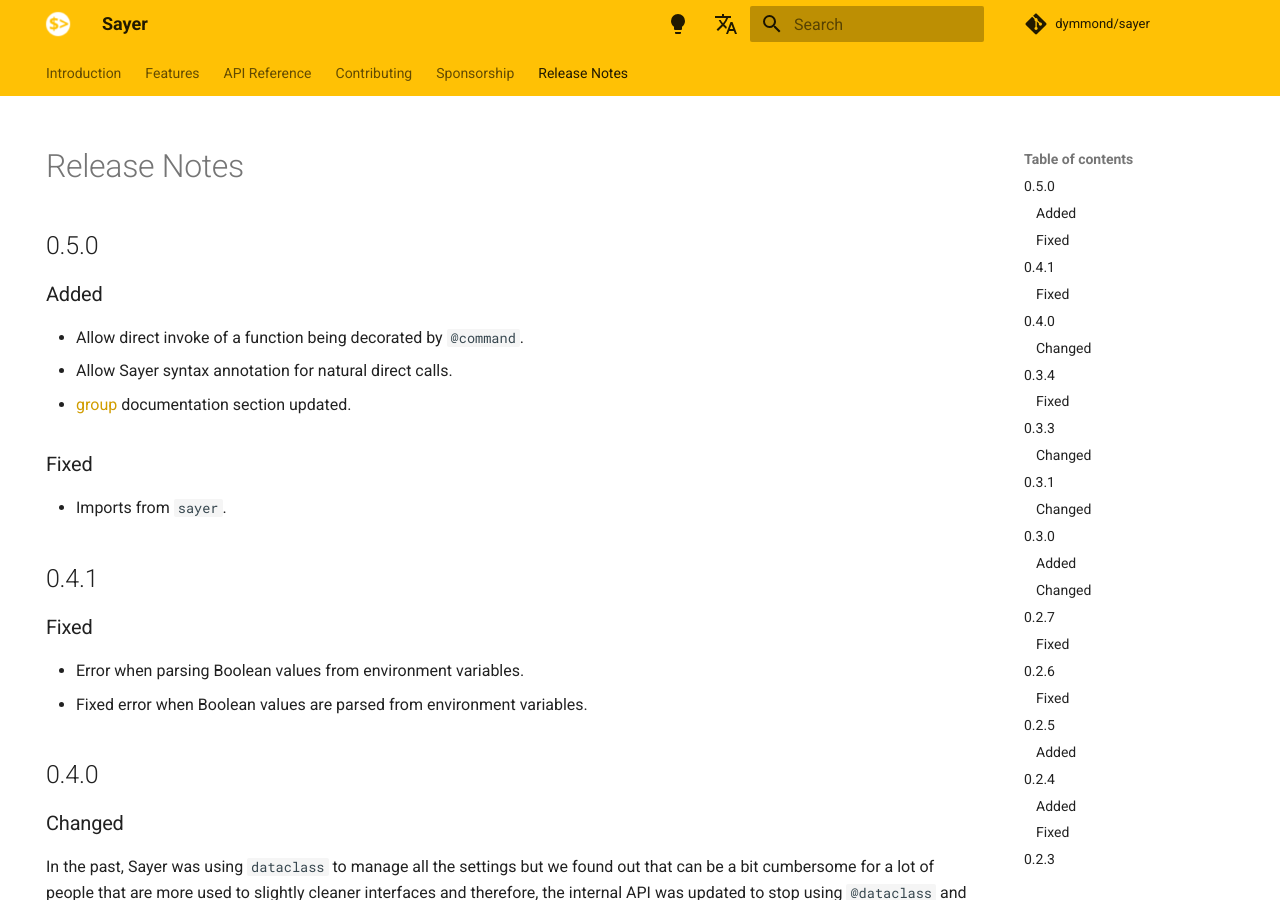
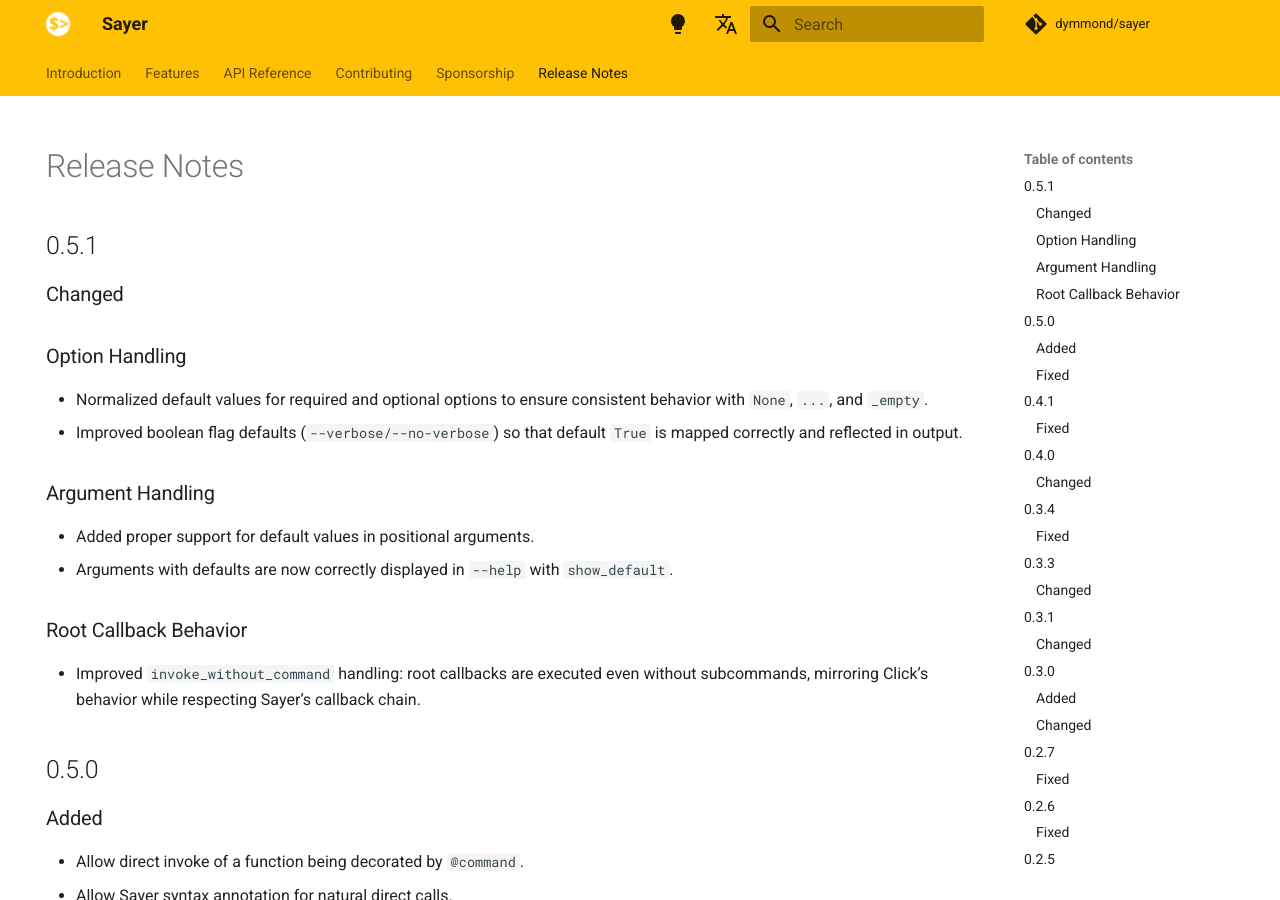
Before and after one commit to dymmond/sayer, an MkDocs documentation site: the page built from docs/release-notes.md, in a window 1280 px wide and 900 px high. Built offline with MkDocs 1.6.1 and Material for MkDocs 9.7.7, drawn with Linux system fonts in a browser that asks for light colours; comment, search, counter and statistics services are not loaded.

Commit message:
Release notes

```diff
--- a/docs/release-notes.md
+++ b/docs/release-notes.md
@@ -2,6 +2,24 @@
 hide:
   - navigation
 ---
+
+## 0.5.1
+
+### Changed
+
+### Option Handling
+
+* Normalized default values for required and optional options to ensure consistent behavior with `None`, `...`, and `_empty`.
+* Improved boolean flag defaults (`--verbose/--no-verbose`) so that default `True` is mapped correctly and reflected in output.
+
+### Argument Handling
+
+* Added proper support for default values in positional arguments.
+* Arguments with defaults are now correctly displayed in `--help` with `show_default`.
+
+### Root Callback Behavior
+
+* Improved `invoke_without_command` handling: root callbacks are executed even without subcommands, mirroring Click’s behavior while respecting Sayer’s callback chain.
 
 ## 0.5.0
 
```
